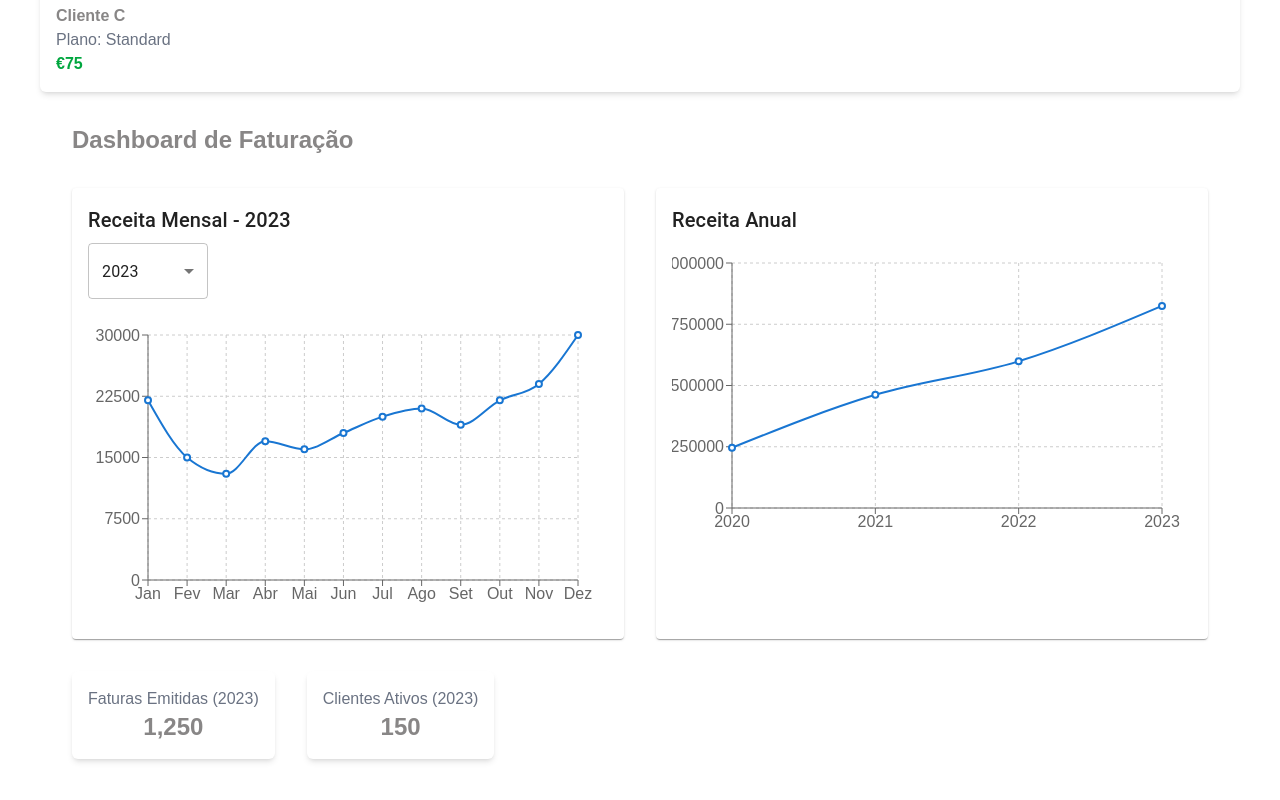
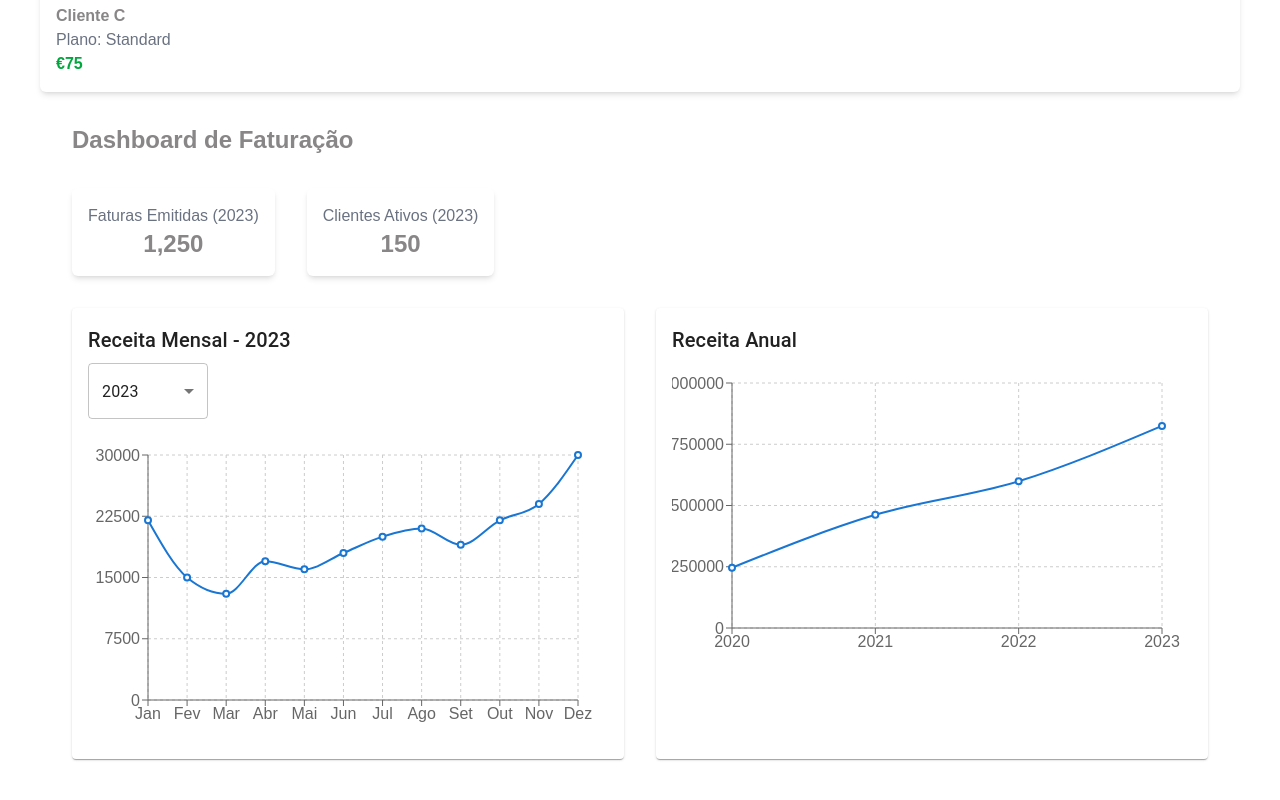
Before and after one commit to pedro7161/ReactBillingApp, a Next.js app: page /dashboard in a window 1280 px wide. Shown: the part 532-1332 px from the top of the page. Built offline with nearby package versions, Linux system fonts and the light colour scheme.

Commit message:
Small change to position of cards

```diff
--- a/src/app/dashboard/page.tsx
+++ b/src/app/dashboard/page.tsx
@@ -47,6 +47,11 @@ export default function Dashboard() {
       <div className="p-8 space-y-8">
         <h1 className="text-2xl font-bold">Dashboard de Faturação</h1>
 
+        <div className="flex gap-8 mb-8">
+          <StatsCard title={`Faturas Emitidas (${selectedYear.yearLabel})`} value={selectedYear.invoicesIssued} />
+          <StatsCard title={`Clientes Ativos (${selectedYear.yearLabel})`} value={selectedYear.activeClients} />
+        </div>
+
         <div className="grid grid-cols-1 md:grid-cols-2 gap-8">
           <MonthlyRevenueChart
             data={billingData}
@@ -56,10 +61,7 @@ export default function Dashboard() {
           <AnnualRevenueChart data={billingData} />
         </div>
 
-        <div className="flex gap-8 mb-8">
-          <StatsCard title={`Faturas Emitidas (${selectedYear.yearLabel})`} value={selectedYear.invoicesIssued} />
-          <StatsCard title={`Clientes Ativos (${selectedYear.yearLabel})`} value={selectedYear.activeClients} />
-        </div>
+
       </div>
     </div>
   );
```
